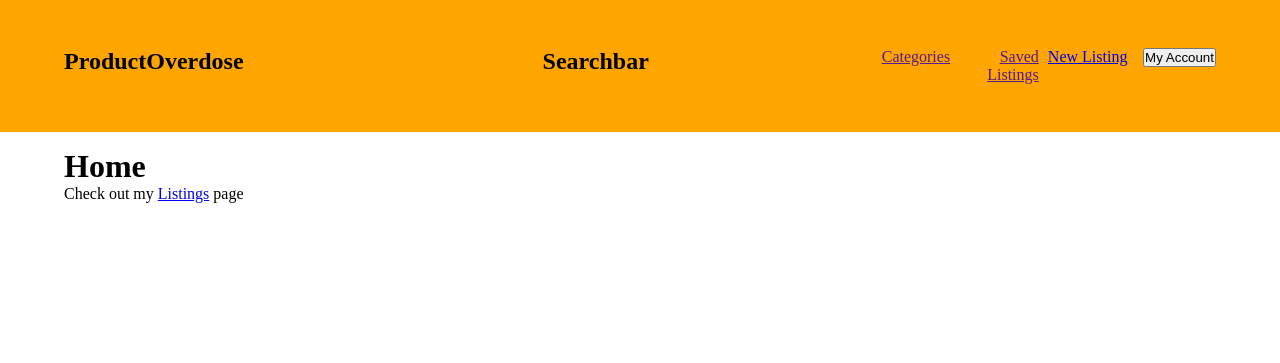
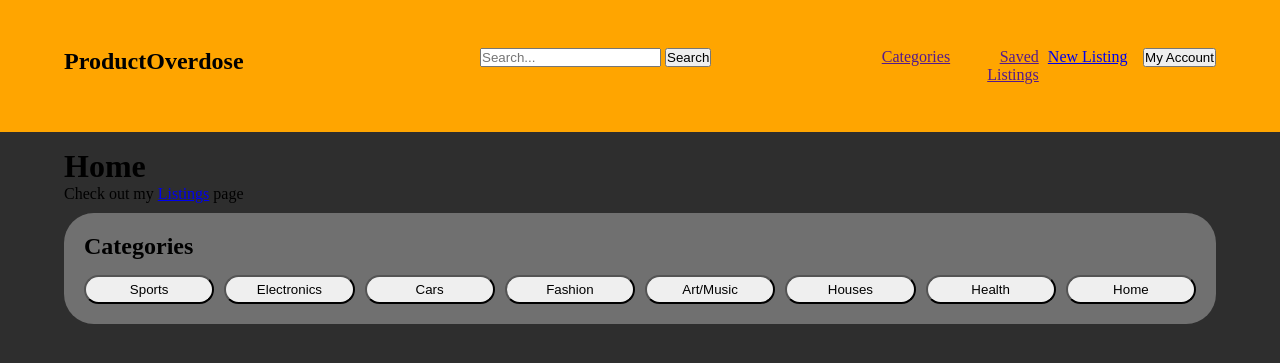
Before and after one commit to odownard/marketplace_website, a Django app: page / in a window 1280 px wide. Shown: the top 363 px of the page. Run offline with Django 5.2, Linux system fonts and the light colour scheme; parts of the project's set-up code (start-up, migrations or seed data) failed here and were passed over.

Commit message:
Set up search bar ystem and connected it to the listings page - need to fix a few errors to make it functional

```diff
--- a/marketplace/listings/templates/listings/listings.html
+++ b/marketplace/listings/templates/listings/listings.html
@@ -19,5 +19,11 @@
             <p>{{ listing.body }}</p>
         </article>
     {% endfor %}
+    {% if results %}
+        <h1>Results for {{ query }}:</h1>
+        {% for result in results %}
+            <li>{{ result.title }}</li>
+        {% endfor %}
+    {% endif %}
 </section>
 {% endblock %}
--- a/marketplace/listings/urls.py
+++ b/marketplace/listings/urls.py
@@ -6,5 +6,6 @@ app_name = 'listings'
 urlpatterns = [
     path('', views.listings_list, name="list"),
     path('new-listing/', views.listing_new, name="new-listing"),
+    path('', views.search_results, name="search-results"),
     path('<slug:slug>', views.listing_page, name="page"),
 ]
--- a/marketplace/static/css/style.css
+++ b/marketplace/static/css/style.css
@@ -1,6 +1,10 @@
 * {
     margin: 0;
     padding: 0;
+}
+
+body {
+    background-color: #2E2E2E;
 }
 
 .container {
@@ -8,6 +12,27 @@
     margin-inline: auto;
     padding-inline: 1.5rem;
     padding-block: 1rem;
+}
+
+#categories-homepage {
+    background-color: #707070;
+    padding: 20px;
+    border-radius: 30px;
+    margin-top: 10px;
+}
+
+#buttons-category {
+    display: grid;
+    grid-template-columns: repeat(8, 1fr);
+    gap: 10px;
+    margin-top: 15px;
+}
+
+.category-button {
+    padding: 5px;
+    padding-left: 10px;
+    padding-right: 10px;
+    border-radius: 15px;
 }
 
 .outer-nav {
--- a/marketplace/templates/home.html
+++ b/marketplace/templates/home.html
@@ -7,4 +7,17 @@
 {% block content %}
     <h1>Home</h1>
     <p>Check out my <a href="{% url 'listings:list' %}">Listings</a> page</p>
+    <section id="categories-homepage">
+        <h1>Categories</h1>
+        <div id="buttons-category">
+            <button class="category-button">Sports</button>
+            <button class="category-button">Electronics</button>
+            <button class="category-button">Cars</button>
+            <button class="category-button">Fashion</button>
+            <button class="category-button">Art/Music</button>
+            <button class="category-button">Houses</button>
+            <button class="category-button">Health</button>
+            <button class="category-button">Home</button>
+        </div>
+    </section>
 {% endblock  %}
--- a/marketplace/templates/layout.html
+++ b/marketplace/templates/layout.html
@@ -15,7 +15,12 @@
     <div class="outer-nav">
         <nav class="container">
             <a href="/" style="text-align: left;" id="home"><h1>ProductOverdose</h1></a>
-            <h1 id="searchbar">Searchbar</h1>
+            <div id="searchbar">
+                <form action="{% url 'listings:list' %}">
+                    <input method="GET" type="text" name="search" placeholder="Search..." value="{{ request.GET.search }}">
+                    <button type="submit">Search</button>
+                </form>
+            </div>
             <a href="">Categories</a>
             <a href="">Saved Listings</a>
             <a href="{% url 'listings:new-listing' %}">
```
Also changed, not shown: marketplace/listings/views.py (+7 -0 lines), marketplace/db.sqlite3.
